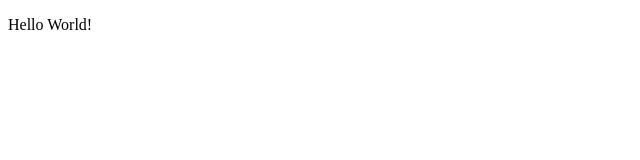
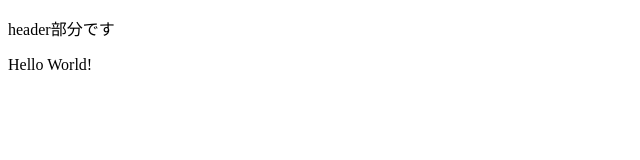
Before and after one commit to kuwa987/kuwa987.github.io, a plain HTML site: page index.html in a window 1280 px wide. Shown: the whole page, without its empty margins (0-640 px from the left). Drawn offline with Linux system fonts and the light colour scheme.

Commit message:
edit index.html

```diff
--- a/index.html
+++ b/index.html
@@ -6,6 +6,9 @@
   </head>
 
   <body>
+    <header>
+      <p>header部分です</p>
+    </header>
     <p>Hello World!</p>
   </body>
 
```
